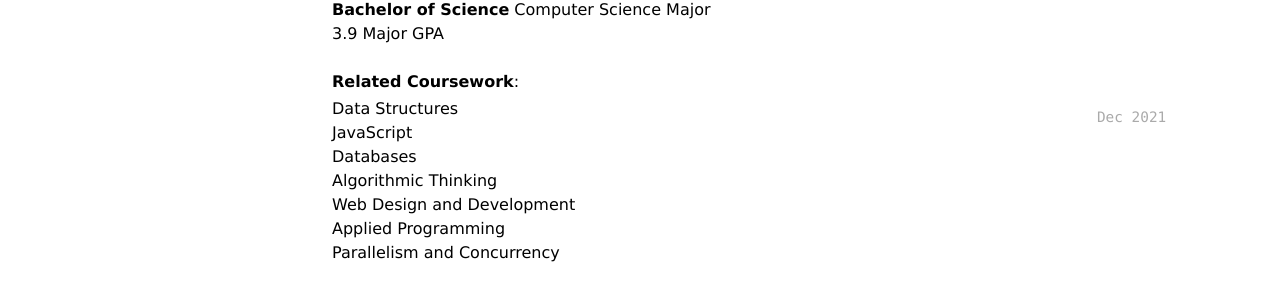
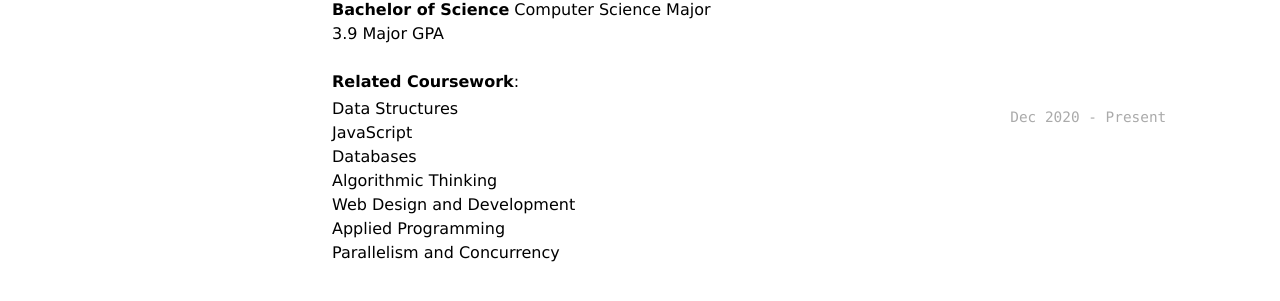
Before and after one commit to byuids-resumes/mbehymer_resume, a Jekyll site: the page built from docs/index.md, in a window 1280 px wide. Shown: the part 210-511 px from the top of the page. Built offline with Jekyll 4.4.1, drawn with Linux system fonts in a browser that asks for light colours.

Commit message:
Fixed the related coursework date.

```diff
--- a/docs/index.md
+++ b/docs/index.md
@@ -21,7 +21,7 @@ __Brigham Young University - Idaho__, Rexburg, ID
 
 __Related Coursework__:
 
-`Dec 2021`
+`Dec 2020 - Present`
 
 - Data Structures
 - JavaScript
```
